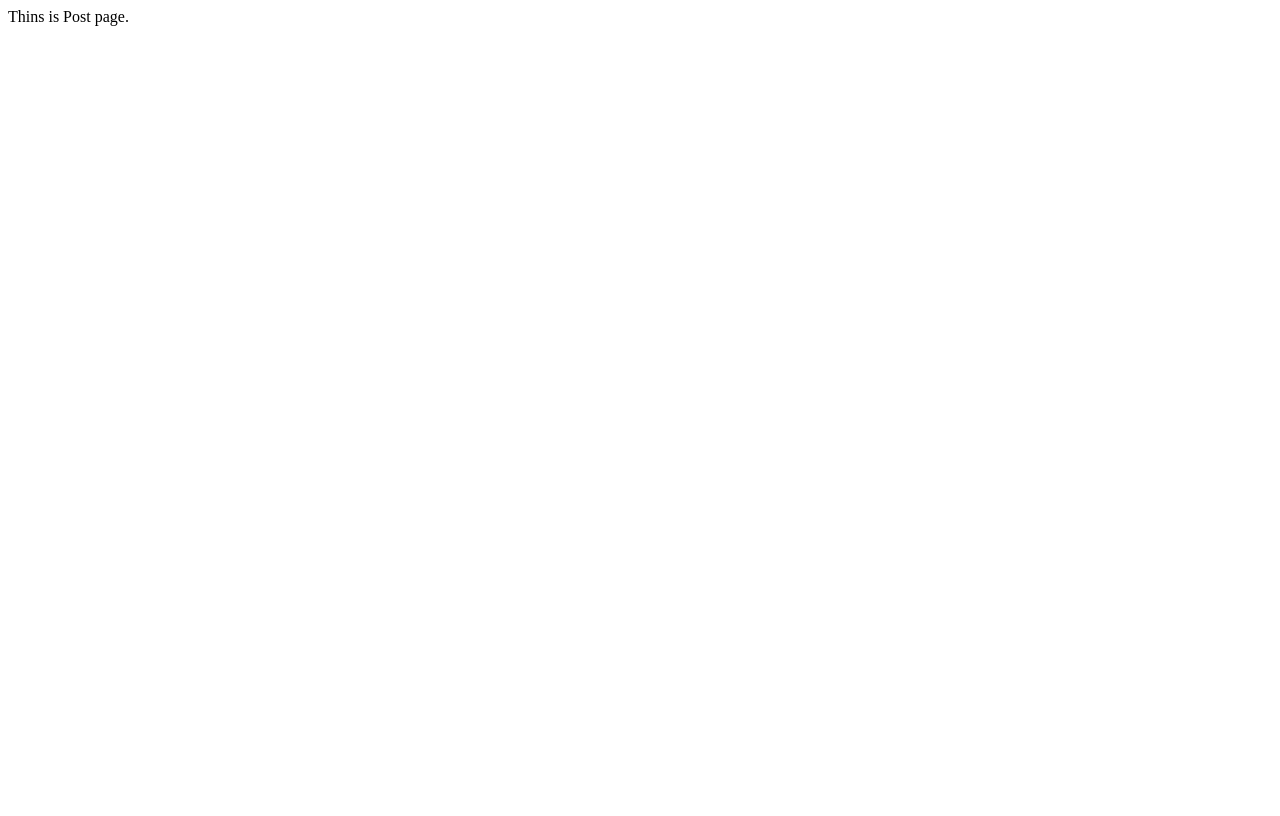
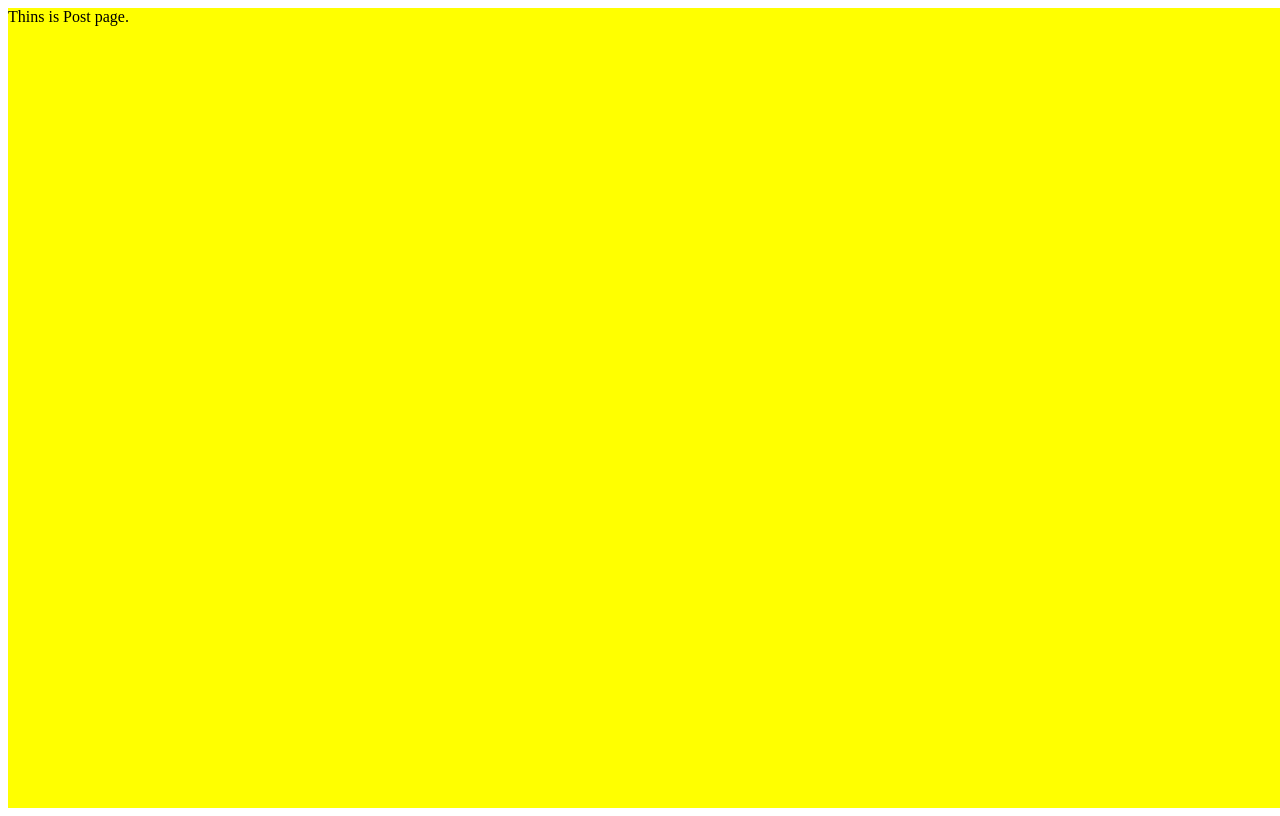
Before and after one commit to ibystm/react-query-suburi, a Next.js app: page /posts in a window 1280 px wide. Built offline with nearby package versions, Linux system fonts and the light colour scheme.

Commit message:
Added style.

```diff
--- /dev/null
+++ b/components/layout.module.css
@@ -0,0 +1,5 @@
+.container {
+  width: 100vw;
+  height: 100vh;
+  background-color: yellow;
+}
--- /dev/null
+++ b/components/layout.tsx
@@ -0,0 +1,8 @@
+import { ReactNode } from "react";
+import styles from "./layout.module.css";
+
+function Layout({ children }: { children: ReactNode }) {
+  return <div className={styles.container}>{children}</div>;
+}
+
+export default Layout;
--- a/pages/posts/index.tsx
+++ b/pages/posts/index.tsx
@@ -1,12 +1,13 @@
+import Layout from "@/components/layout";
 import Head from "next/head";
 
 export default function Post() {
   return (
-    <>
+    <Layout>
       <Head>
         <title>Posts page</title>
       </Head>
       <div>Thins is Post page.</div>
-    </>
+    </Layout>
   );
 }
```
